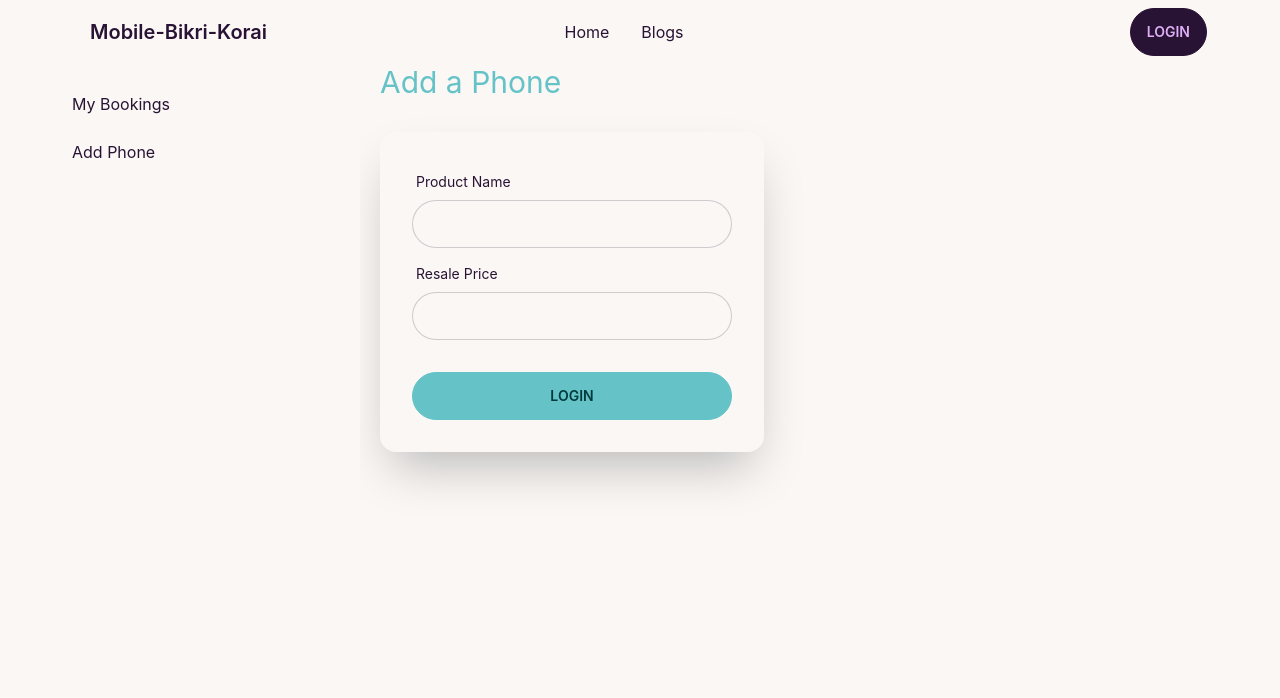
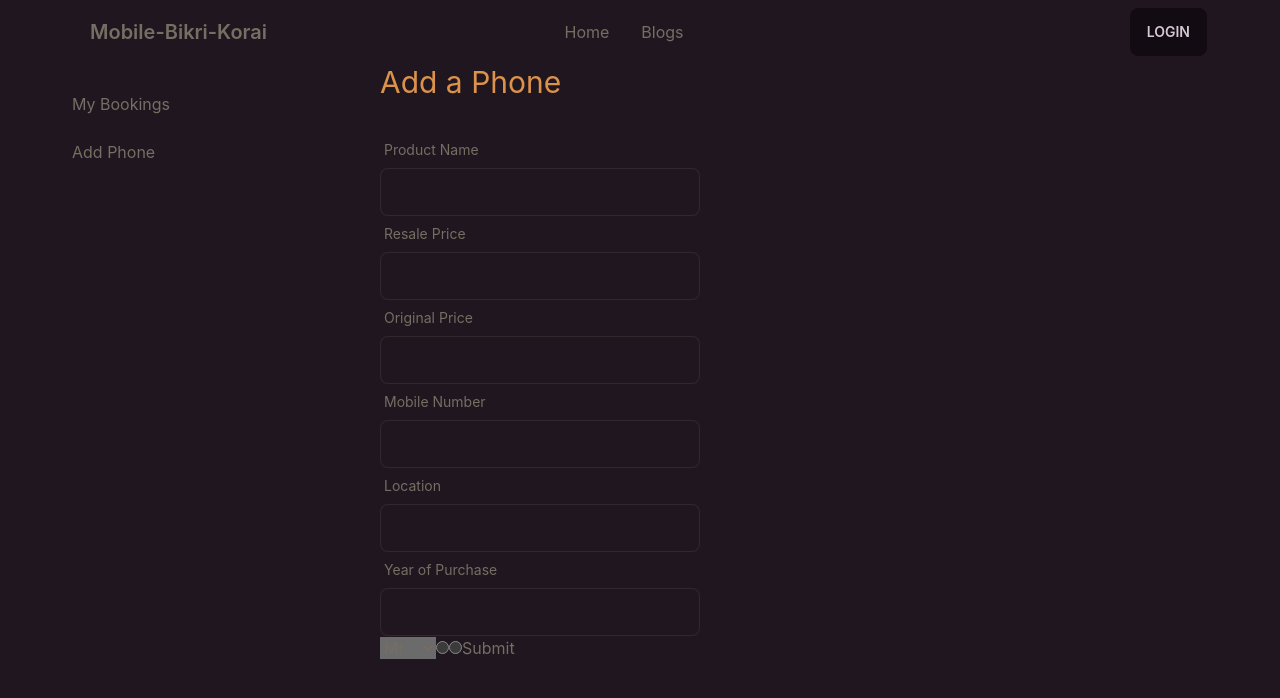
Before and after one commit to mrakib007/mobile-bikri-korai, a React (Create React App) app: page /dashboard/addProduct in a window 1280 px wide. Shown: the top 698 px of the page. Built offline with nearby package versions, Linux system fonts and the light colour scheme; no server answers.

Commit message:
Edited form with react hook form

```diff
--- a/public/index.html
+++ b/public/index.html
@@ -1,5 +1,5 @@
 <!DOCTYPE html>
-<html lang="en" data-theme="cupcake">
+<html lang="en" data-theme="coffee">
   <head>
     <meta charset="utf-8" />
     <link rel="icon" href="%PUBLIC_URL%/favicon.ico" />
--- a/src/Pages/Dashboard/AddProduct/AddProduct.js
+++ b/src/Pages/Dashboard/AddProduct/AddProduct.js
@@ -1,19 +1,23 @@
-import React, { useContext, useState } from 'react';
-import { useForm } from 'react-hook-form';
-import { useNavigate } from 'react-router-dom';
-import { AuthContext } from '../../../Context/AuthProvider';
+import React, { useContext, useState } from "react";
+import { useForm } from "react-hook-form";
+import { useNavigate } from "react-router-dom";
+import { AuthContext } from "../../../Context/AuthProvider";
 
 const AddProduct = () => {
-    const {user} = useContext(AuthContext);
+  const { user } = useContext(AuthContext);
   const navigate = useNavigate();
-    const { register, handleSubmit,formState: {errors} } = useForm();
+  const {
+    register,
+    handleSubmit,
+    formState: { errors },
+  } = useForm();
   const [data, setData] = useState("");
   return (
-        <div className='ml-5'>
-        <h3 className='text-3xl text-primary'>Add a Phone</h3>
+    <div className="ml-5">
+      <h3 className="text-3xl text-primary">Add a Phone</h3>
 
       <div className="flex-col mt-8">
-    <form onSubmit={handleSubmit()}>
+        {/* <form onSubmit={handleSubmit()}>
     <div className="card flex-shrink-0 w-full max-w-sm shadow-2xl bg-base-100">
       <div className="card-body">
         <div className="form-control">
@@ -39,12 +43,131 @@ const AddProduct = () => {
         </div>
       </div>
     </div>
+    </form> */}
+        <form onSubmit={handleSubmit()}>
+          <div className="form-control w-96 max-w-xs">
+            <label className="label">
+              {" "}
+              <span className="label-text">Product Name</span>
+            </label>
+            <input
+              type="text"
+              {...register("productName", {
+                required: "Product Name is Required",
+              })}
+              className="input input-bordered w-96 max-w-xs"
+            />
+            {errors.name && (
+              <p className="text-red-500">{errors.name.message}</p>
+            )}
+          </div>
+
+          <div className="form-control w-96 max-w-xs">
+            <label className="label">
+              {" "}
+              <span className="label-text">Resale Price</span>
+            </label>
+            <input
+              type="text"
+              {...register("originalPrice", {
+                required: "Original Price is Required",
+              })}
+              className="input input-bordered w-96 max-w-xs"
+            />
+            {errors.name && (
+              <p className="text-red-500">{errors.name.message}</p>
+            )}
+          </div>
+          <div className="form-control w-96 max-w-xs">
+            <label className="label">
+              {" "}
+              <span className="label-text">Original Price</span>
+            </label>
+            <input
+              type="text"
+              {...register("resalePrice", {
+                required: "Resale Price is Required",
+              })}
+              className="input input-bordered w-96 max-w-xs"
+            />
+            {errors.name && (
+              <p className="text-red-500">{errors.name.message}</p>
+            )}
+          </div>
+
+          <div className="form-control w-96 max-w-xs">
+            <label className="label">
+              {" "}
+              <span className="label-text">Mobile Number</span>
+            </label>
+            <input
+              type="number"
+              {...register("number", {
+                required: "Mobile Number is Required",
+              })}
+              className="input input-bordered w-96 max-w-xs"
+            />
+            {errors.name && (
+              <p className="text-red-500">{errors.name.message}</p>
+            )}
+          </div>
+
+          <div className="form-control w-96 max-w-xs">
+            <label className="label">
+              {" "}
+              <span className="label-text">Location</span>
+            </label>
+            <input
+              type="text"
+              {...register("location", {
+                required: "Location Name is Required",
+              })}
+              className="input input-bordered w-96 max-w-xs"
+            />
+            {errors.name && (
+              <p className="text-red-500">{errors.name.message}</p>
+            )}
+          </div>
+          <div className="form-control w-96 max-w-xs">
+            <label className="label">
+              {" "}
+              <span className="label-text">Year of Purchase</span>
+            </label>
+            <input
+              type="text"
+              {...register("purchaseDate", {
+                required: "Year of Purchase is Required",
+              })}
+              className="input input-bordered w-96 max-w-xs"
+            />
+            {errors.name && (
+              <p className="text-red-500">{errors.name.message}</p>
+            )}
+          </div>
+
+          <select {...register("Title", { required: true })}>
+            <option value="Mr">Mr</option>
+            <option value="Mrs">Mrs</option>
+            <option value="Miss">Miss</option>
+            <option value="Dr">Dr</option>
+          </select>
+
+          <input
+            {...register("Developer", { required: true })}
+            type="radio"
+            value="Yes"
+          />
+          <input
+            {...register("Developer", { required: true })}
+            type="radio"
+            value="No"
+          />
+
+          <input type="submit" />
         </form>
       </div>
-
     </div>
   );
-
 };
 
 export default AddProduct;
```
Lines whose indentation alone changed are shown as unchanged.
